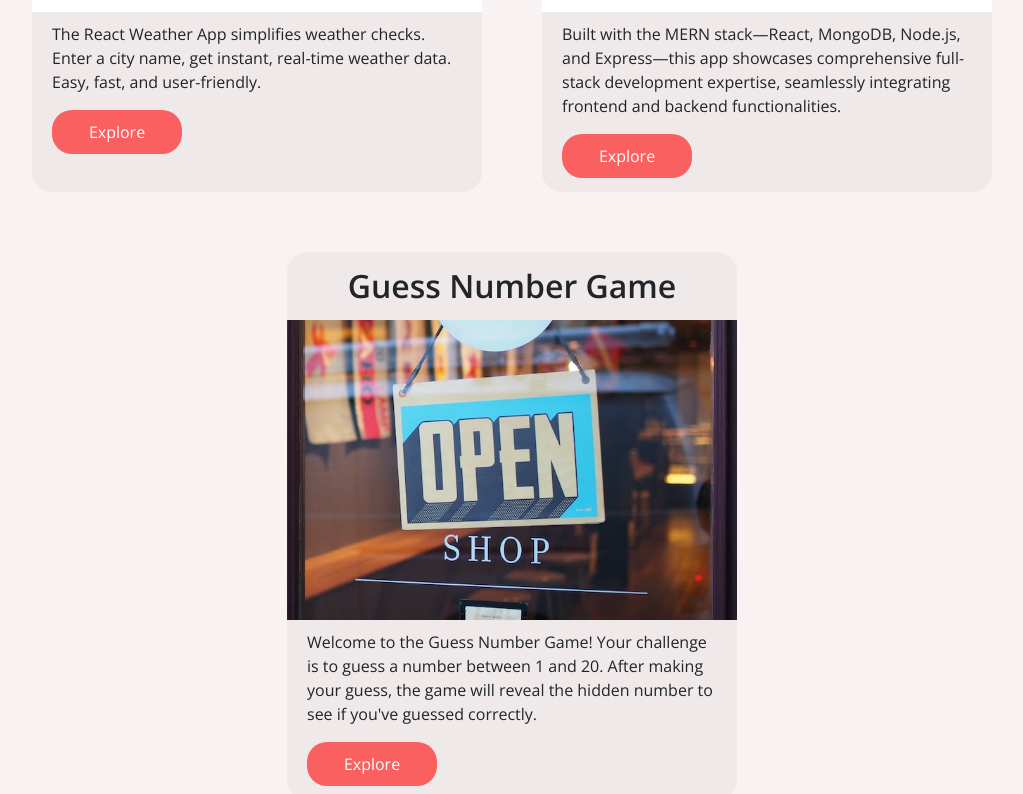
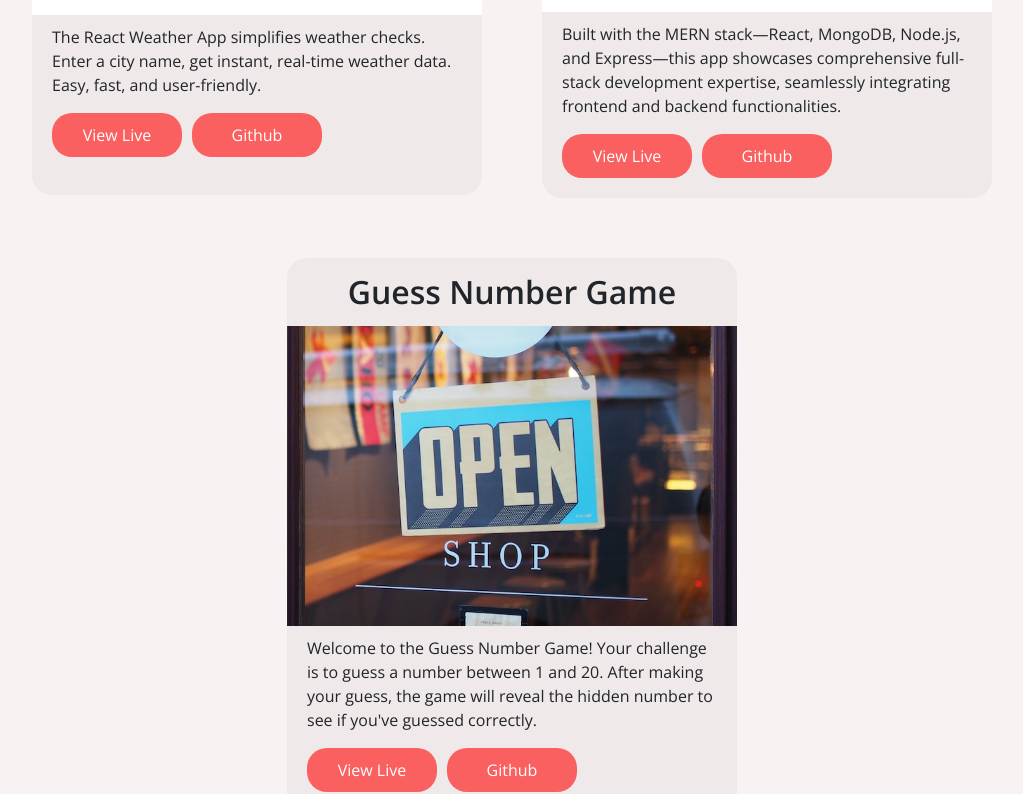
Before and after one commit to amarjitmangarhia/portfolio, a React (Create React App) app: page / in a window 1280 px wide. Shown: the part 2235-3029 px from the top of the page, without its empty margins (128-1151 px from the left). Built offline with nearby package versions, Linux system fonts and the light colour scheme.

Commit message:
added github links for projects

```diff
--- a/src/components/projects/Projects.js
+++ b/src/components/projects/Projects.js
@@ -27,6 +27,7 @@ const Projects = () => {
           image={weather_app}
           appName={"Weather App"}
           link={"https://amar-weather.netlify.app/"}
+          githubLink={"https://github.com/amarjitmangarhia/weather-app-main"}
           appDescription={
             "The React Weather App simplifies weather checks. Enter a city name, get instant, real-time weather data. Easy, fast, and user-friendly."
           }
@@ -35,6 +36,7 @@ const Projects = () => {
           image={quotes_app}
           appName={"Workout Buddy"}
           link={"https://mernstackapp-f73d4c3ddb96.herokuapp.com/"}
+          githubLink={""}
           appDescription={
             "Built with the MERN stack—React, MongoDB, Node.js, and Express—this app showcases comprehensive full-stack development expertise, seamlessly integrating frontend and backend functionalities."
           }
@@ -43,6 +45,9 @@ const Projects = () => {
           image={ecommerce}
           appName={"Guess Number Game"}
           link={"https://guess-number-game-main.vercel.app/"}
+          githubLink={
+            "https://github.com/amarjitmangarhia/guess-number-game-main"
+          }
           appDescription={
             "Welcome to the Guess Number Game! Your challenge is to guess a number between 1 and 20. After making your guess, the game will reveal the hidden number to see if you've guessed correctly."
           }
--- a/src/components/projects/project/Project.js
+++ b/src/components/projects/project/Project.js
@@ -1,9 +1,9 @@
-import React from 'react'
-import demoImage from "../../../images/projectImages/weather_app.png"
-import styles from "../project/Project.module.css"
-import { Link } from 'react-router-dom'
+import React from "react";
+import demoImage from "../../../images/projectImages/weather_app.png";
+import styles from "../project/Project.module.css";
+import { Link } from "react-router-dom";
 
-const Project = ({image,appName,appDescription, link}) => {
+const Project = ({ image, appName, appDescription, link, githubLink }) => {
   return (
     <div className={styles.project}>
       <div className={styles.projectTitle}>
@@ -15,11 +15,28 @@ const Project = ({image,appName,appDescription, link}) => {
         </div>
         <div className={styles.projectInfo}>
           <p>{appDescription}</p>
-                            <button> <Link to={link} style={{textDecoration: 'none', color: "white"}} >Explore</Link> </button>
+          <div className={styles.buttons}>
+            <button className={styles.button}>
+              <Link
+                to={link}
+                style={{ textDecoration: "none", color: "white" }}
+              >
+                View Live
+              </Link>
+            </button>
+            <button className={styles.button}>
+              <Link
+                to={githubLink}
+                style={{ textDecoration: "none", color: "white" }}
+              >
+                Github
+              </Link>
+            </button>
           </div>
         </div>
       </div>
-  )
-}
+    </div>
+  );
+};
 
-export default Project
+export default Project;
--- a/src/components/projects/project/Project.module.css
+++ b/src/components/projects/project/Project.module.css
@@ -2,7 +2,7 @@
   width: 100%;
   height: 100%;
   max-width: 450px;
-    max-height: 600px;
+  max-height: 900px;
 
   margin: 30px 30px;
   background-color: rgb(239, 233, 233);
@@ -37,14 +37,12 @@
     opacity: 0.9; */
 }
 
-.projectTitle
-{
+.projectTitle {
   display: flex;
   justify-content: center;
   align-items: center;
   padding: 10px;
 }
-
 
 .projectTitle p {
   font-size: 2em;
@@ -52,20 +50,27 @@
   margin-bottom: 0;
 }
 
-.projectInfo  {
+.projectInfo {
   padding: 10px 20px;
   min-height: 180px;
 }
 
+.projectInfo .buttons {
+  display: flex;
+  flex-wrap: wrap;
+  justify-content: space-between;
+  max-width: 270px;
+}
+
 .projectInfo button {
   padding: 10px;
-    background-color: #F9605F;
+  background-color: #f9605f;
   color: white;
   border-radius: 20px;
   border: none;
   width: 130px;
+  margin-bottom: 10px;
 }
-
 
 @media screen and (max-width: 1024px) {
   .projectDescription {
@@ -89,8 +94,6 @@
     cursor: pointer;
     scale: 1;
   }
-
-
 }
 
 @media screen and (max-width: 425px) {
@@ -109,6 +112,5 @@
     display: flex;
     flex-direction: column;
     justify-content: center;
-
   }
 }
```
Lines whose indentation alone changed are shown as unchanged.
